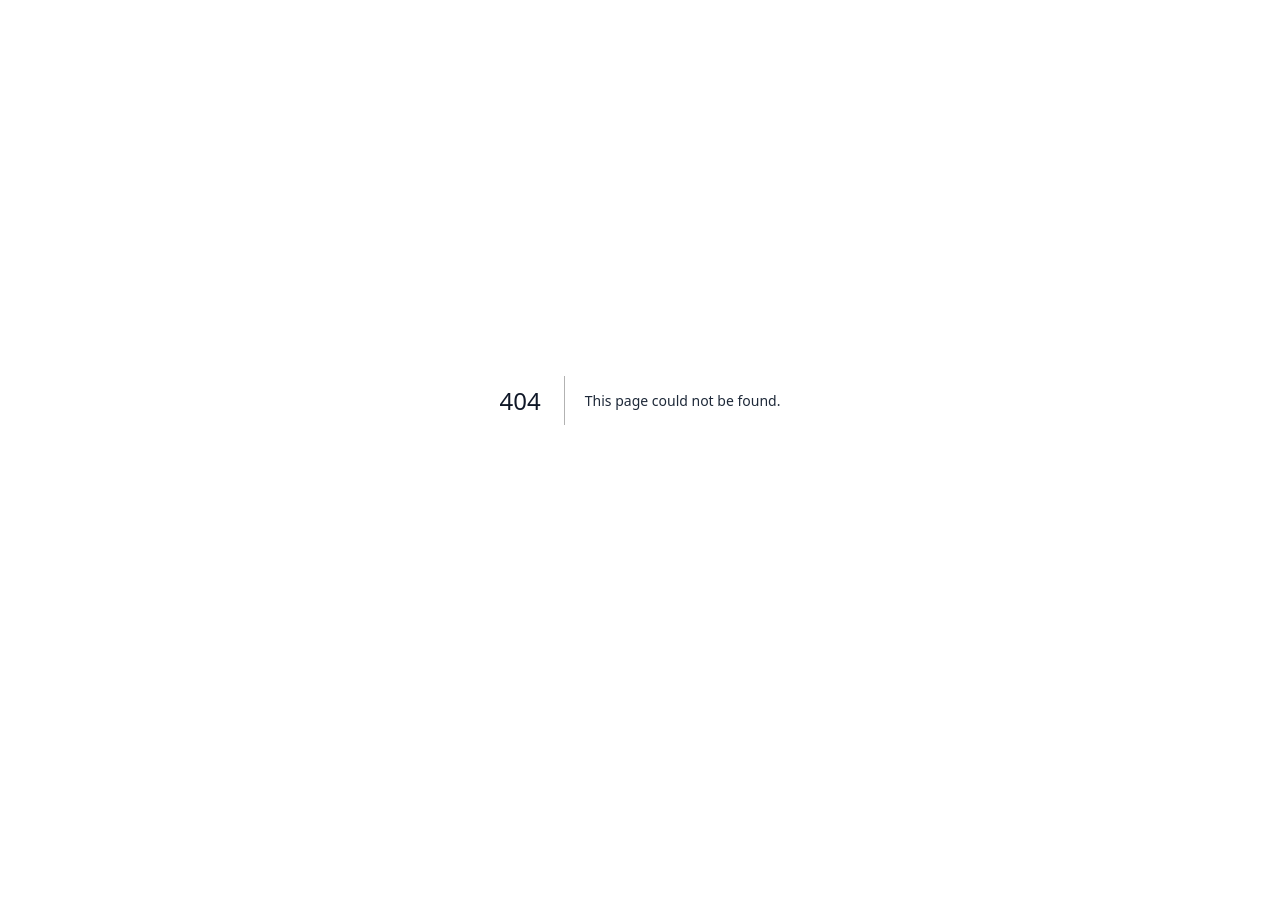
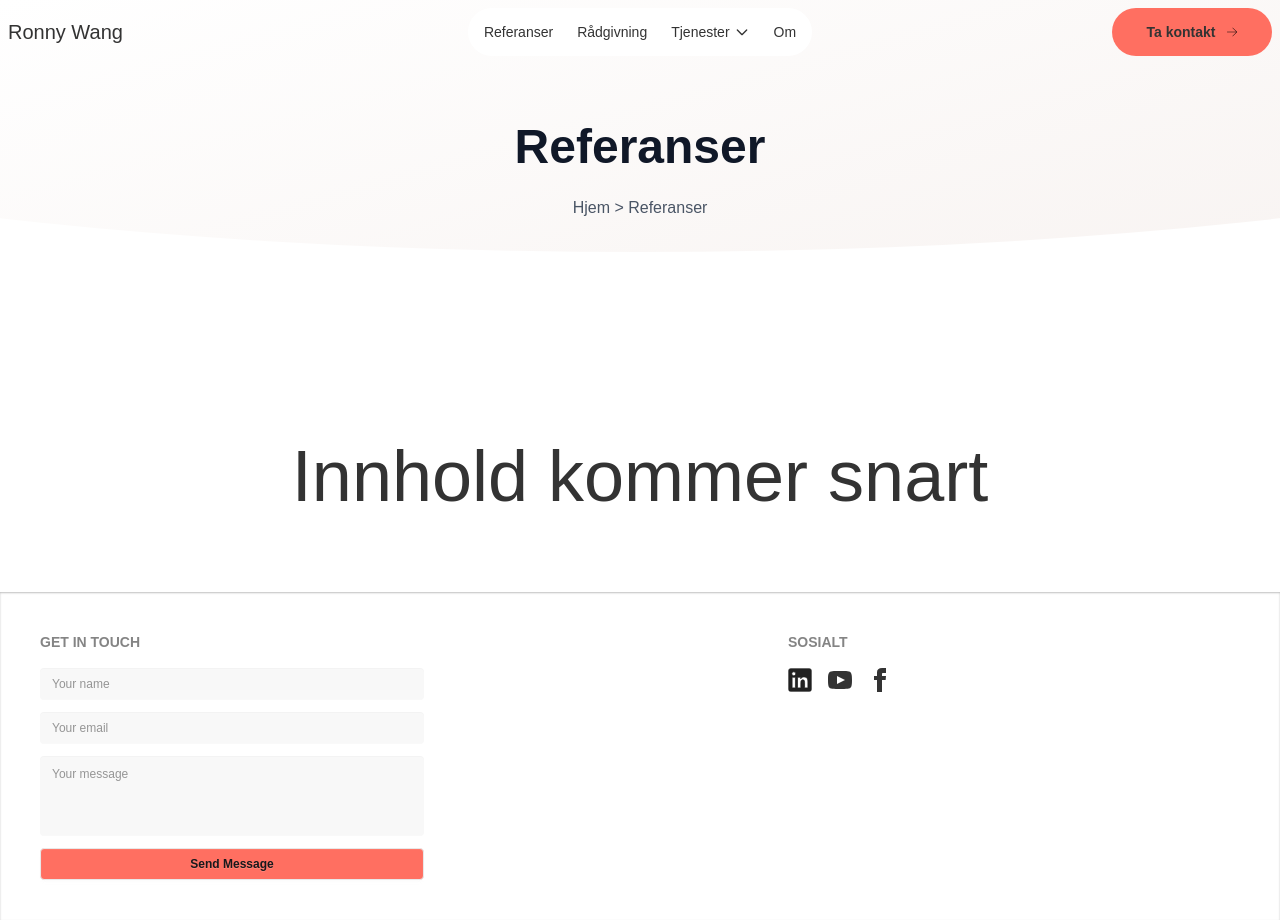
Before and after one commit to sofietessemwang/konsulentside, a Next.js app: page /references in a window 1280 px wide. Before the commit this address had no page. Before the commit the page ends 800 px from the top, so only its background shows below. Built offline with nearby package versions, Linux system fonts and the light colour scheme.

Commit message:
dummie page

```diff
--- /dev/null
+++ b/app/references/page.tsx
@@ -0,0 +1,25 @@
+import Footer from "@/components/Footer";
+import ContactForm from "@/components/form";
+import Header from "@/components/Header";
+import Navbar from "@/components/Navbar";
+import { EmailFormProvider } from "@/context/EmailFormContext";
+import React from "react";
+
+const ReferencesPage = () => {
+  return (
+    <div className="min-h-screen flex flex-col">
+      <EmailFormProvider>
+        <ContactForm />
+        <Navbar />
+        <main className="flex-1">
+          <Header title={"Referanser"} subtitle="Hjem > Referanser" />
+          {/* to do: gjør det mulig å skrive inn kontaktskjemaet */}
+          <div className="text-7xl text-center py-20">Innhold kommer snart</div>
+        </main>
+        <Footer />
+      </EmailFormProvider>
+    </div>
+  );
+};
+
+export default ReferencesPage;
```
